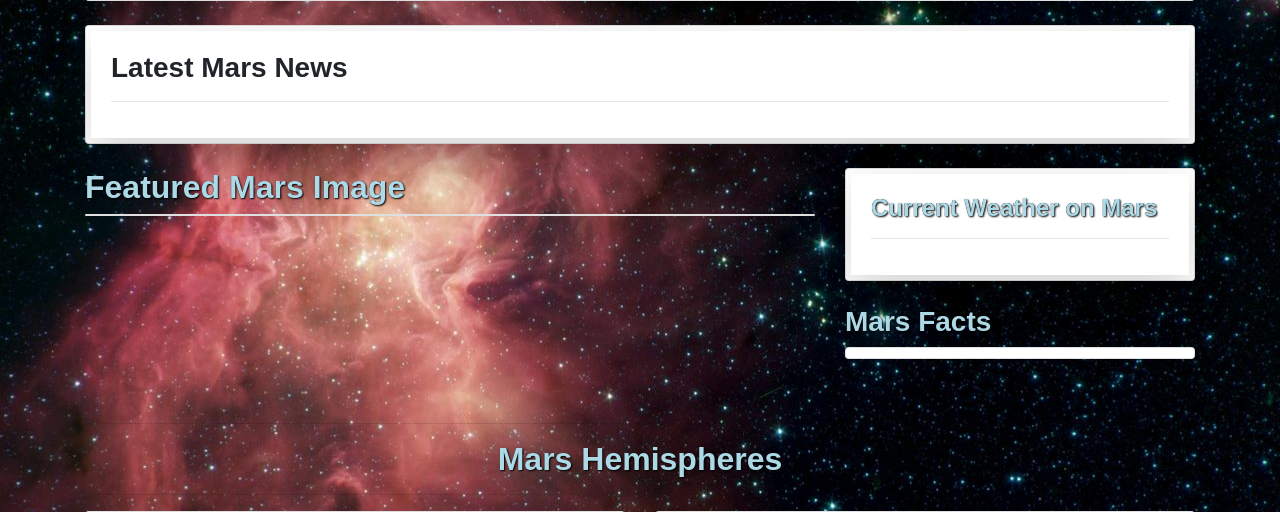
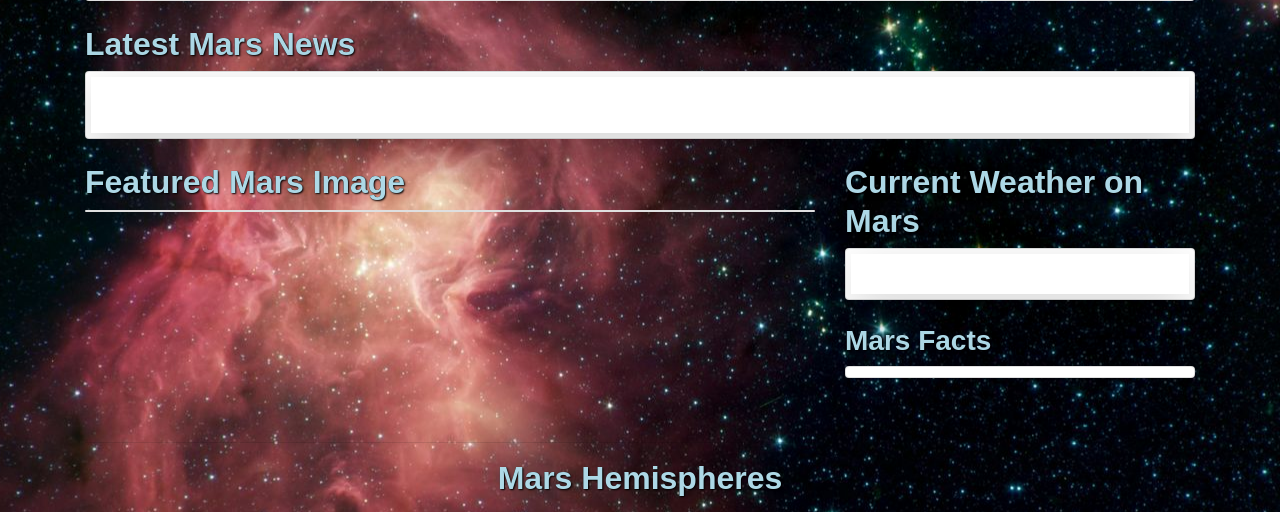
Before and after one commit to ulyssey28/Mars-Mission-Web-Scraping, a Flask app: template templates/index.html in a window 1280 px wide. Shown: the part 197-709 px from the top of the page. Run offline with Flask 2, Linux system fonts and the light colour scheme; the template is opened without the code that fills it, so the values that code supplies are empty; some libraries are stand-ins or nearby versions.

Commit message:
added title styling

```diff
--- a/static/css/style.css
+++ b/static/css/style.css
@@ -83,8 +83,20 @@ body {
     background-position: center;
   }
 
-.weather {
+.weather{
     /* text-shadow: 1px 1px 2px black, 0 0 1em black; */
+    text-shadow: 1px 1px 2px grey, 0 0 0em white;
+    color: black;
+}
+
+
+
+.weather-title{
     text-shadow: 1px 1px 2px black, 0 0 0em black;
     color: lightblue;
 }
+
+.latest-title{
+    text-shadow: 1px 1px 2px black, 0 0 0em black;
+    color: lightblue;
+}
--- a/templates/index.html
+++ b/templates/index.html
@@ -24,11 +24,10 @@
         <br>
         <div class="row">
             <div class="col">
+                <h2 class="latest-title">Latest Mars News</h2>
                 <div class="card shadow-lg">
                     <div class="card-body shadow-lg">
-                        <h3>Latest Mars News</h3>
-                        <hr>
-                        <h4>{{mars.news_title}}</h4>
+                        <h3>{{mars.news_title}}</h3>
                         <p class="news-text"><small>{{mars.news_paragraph}}</small></p>
                     </div>
                 </div>
@@ -45,10 +44,9 @@
             <div class="col-4">
                 <div class="row">
                     <div class="col">
+                        <h2 class="weather-title">Current Weather on Mars</h2>
                         <div class="card weather shadow-lg">
                             <div class="card-body shadow-lg">
-                                <h4>Current Weather on Mars</h4>
-                                <hr>
                                 <p class="card-text">{{mars.mars_weather}}</p>
                             </div>
                         </div>
```
